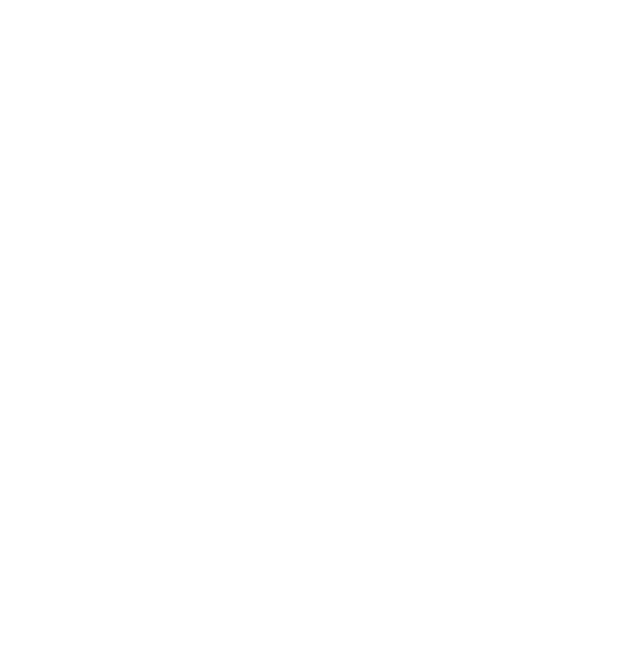
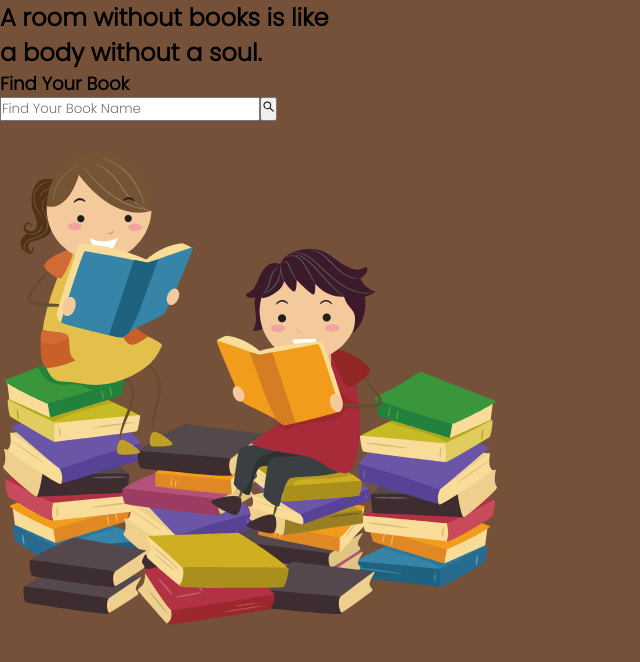
Before and after one commit to shahiiin/openBook-react, a React (Create React App) app: page / in a window 1280 px wide. Shown: the top 662 px of the page, without its empty margins (0-640 px from the left). Built offline with nearby package versions, Linux system fonts and the light colour scheme.

Commit message:
make main component

```diff
--- a/package.json
+++ b/package.json
@@ -8,6 +8,7 @@
     "@testing-library/user-event": "^13.5.0",
     "react": "^18.2.0",
     "react-dom": "^18.2.0",
+    "react-icons": "^4.4.0",
     "react-scripts": "5.0.1",
     "web-vitals": "^2.1.4"
   },
--- a/public/index.html
+++ b/public/index.html
@@ -25,6 +25,7 @@
       Learn how to configure a non-root public URL by running `npm run build`.
     -->
     <title>React App</title>
+
   </head>
   <body>
     <noscript>You need to enable JavaScript to run this app.</noscript>
--- a/src/App.js
+++ b/src/App.js
@@ -1,11 +1,11 @@
-
+import Main from './components/Main'
 
 function App() {
   return (
     <div className="App">
-
+      <Main />
     </div>
-  );
+  )
 }
 
-export default App;
+export default App
--- a/src/components/Main.js
+++ b/src/components/Main.js
@@ -1,15 +1,31 @@
 import React from 'react'
+import Book from '../assets/images/bg2.png'
+import {AiOutlineSearch} from 'react-icons/ai'
+
+
+
 
 const Main = () => {
+
   return (
     <>
       <div className="header">
         <div className="row1">
-
+          <h1>
+            A room without books is like
+            <br /> a body without a soul.
+          </h1>
         </div>
         <div className="row2">
-
-            </div>
+          <h2>Find Your Book</h2>
+          <div className="search">
+            <input type="text" placeholder="Find Your Book Name" />
+            <button>
+              <AiOutlineSearch/>
+            </button>
+          </div>
+          <img src={Book} alt='Book'/>
+        </div>
       </div>
     </>
   )
--- a/src/index.css
+++ b/src/index.css
@@ -1,13 +1,188 @@
-body {
-  margin: 0;
-  font-family: -apple-system, BlinkMacSystemFont, 'Segoe UI', 'Roboto', 'Oxygen',
-    'Ubuntu', 'Cantarell', 'Fira Sans', 'Droid Sans', 'Helvetica Neue',
-    sans-serif;
-  -webkit-font-smoothing: antialiased;
-  -moz-osx-font-smoothing: grayscale;
+@import url('https://fonts.googleapis.com/css2?family=Bodoni+Moda&family=Poppins:wght@300&display=swap');
+*{
+    padding: 0;
+    margin: 0;
+    font-family: 'Poppins', sans-serif;
 }
-
-code {
-  font-family: source-code-pro, Menlo, Monaco, Consolas, 'Courier New',
-    monospace;
+:root{
+    --primary-color:#755139FF;
+    --secondary-color:#D4B996FF;
 }
+body{
+    background-color: var(--primary-color);
+}
+html{
+    font-size: 75.5%;
+}
+/* .header{
+    width: 100%;
+    height: 500px;
+    color: var(--secondary-color);
+    box-shadow: 0 5px 10px var(--secondary-color);
+    display: flex;
+    align-items: center;
+    position: relative;
+}
+.header::before{
+    content: "";
+    position: absolute;
+    top:0;
+    left: 0;
+    width: 100%;
+    height: 100%;
+    background: linear-gradient(rgba(0,0,0,0.5),rgba(0,0,0,0.5)),url(bg1.png);
+    clip-path: circle(60% at left 300px);
+    z-index: -1;
+}
+.row2{
+    position: absolute;
+    top:10px;
+    right: 150px;
+    text-align: center;
+}
+.row2 h2{
+    font-size: 3rem;
+    margin-top: 20px;
+    margin-bottom: 15px;
+}
+.row2 img{
+    margin-top: 30px;
+    width: 250px;
+}
+.row1 h1{
+    font-size: 3rem;
+    text-align: center;
+    margin-left: 35px;
+    font-family: 'Bodoni Moda', serif;
+}
+.search{
+    display: flex;
+    align-items: center;
+    justify-content: center;
+}
+.search input{
+    outline: 0;
+    border: 0;
+    width: 350px;
+    height: 35px;
+    padding: 0 0.5rem;
+    font-size: 15px;
+    font-weight: bold;
+}
+.search button{
+    outline: none;
+    border: none;
+    height: 35px;
+    padding: 0 0.5rem;
+}
+.container{
+    width: 65%;
+    margin: 0 auto;
+    margin-top: 25px;
+    display: grid;
+    grid-template-columns: repeat(auto-fit,minmax(200px,0.5fr));
+    grid-gap:20px;
+    box-sizing: border-box;
+}
+.card{
+    background-color: var(--secondary-color);
+    border-radius: 1rem;
+    padding: 0.5rem;
+    margin-bottom: 10px;
+    box-shadow: 0 5px 5px rgba(212,185,150,.5);
+    transition: .5s;
+    text-align: center;
+    position: relative;
+}
+.card:hover{
+    transform: scale(0.9);
+    background-color: rgba(255,255,255,0.8);
+}
+.card img{
+    width: 100%;
+    height: 200px;
+    border-radius: 1rem 1rem 0 0;
+}
+.card .bottom{
+    display: flex;
+    flex-direction: column;
+}
+.card .bottom .title{
+    font-size: 14px;
+    margin-bottom: 32px;
+}
+.card .bottom .amount{
+    position: absolute;
+    bottom: 10px;
+    left: 10px;
+    right: 10px;
+    background-color: var(--primary-color);
+    color: var(--secondary-color);
+    font-size: 13px;
+    font-weight: bold;
+    padding: 0.2rem;
+}
+.overlay{
+    min-height: 100vh;
+    width: 100%;
+    position: fixed;
+    left: 0;
+    top: 0;
+    bottom: 0;
+    right: 0;
+    background: linear-gradient(rgba(0,0,0,0.2),rgba(0,0,0,0.2));
+    display: flex;
+    align-items: center;
+    justify-content: center;
+}
+.overlay-inner{
+    background: white;
+    width: 700px;
+    height: 550px;
+    padding: 1.5rem;
+    position: relative;
+    box-sizing: border-box;
+    overflow: hidden;
+    font-size: 1.3rem;
+}
+.overlay-inner .close{
+    position: absolute;
+    top:1rem;
+    right: 1rem;
+    outline: none;
+    border: none;
+    font-size: 17px;
+    background-color: transparent;
+}
+.overlay-inner .inner-box{
+    margin-top: 30px;
+    display: flex;
+    justify-content: center;
+}
+.overlay-inner .inner-box img{
+    margin-right: 20px;
+    width: 150px;
+    height: 200px;
+}
+.overlay-inner .inner-box h3{
+    margin-top: 10px;
+    color: green;
+}
+.overlay-inner .inner-box h4{
+    color: blue;
+}
+.overlay-inner .inner-box button{
+    outline: none;
+    border: none;
+    width: 100px;
+    border-radius: 5px;
+    background-color: #24a0ed;
+    color: white;
+    font-weight: bold;
+    padding: 0.3rem 0.5rem;
+}
+.overlay-inner .description{
+    margin-top: 2rem;
+    text-align: justify;
+    font-size: 13px;
+} */
```
Also changed, not shown: 1 other file (tests, documents, lock files or other folders).
